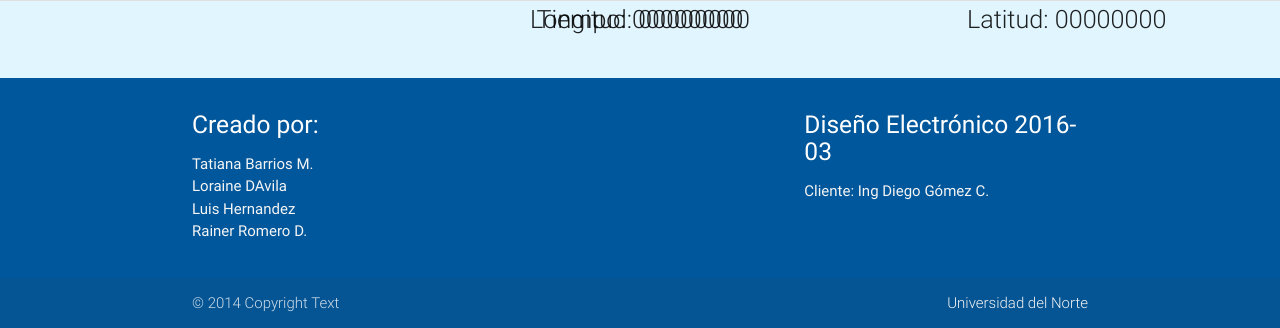
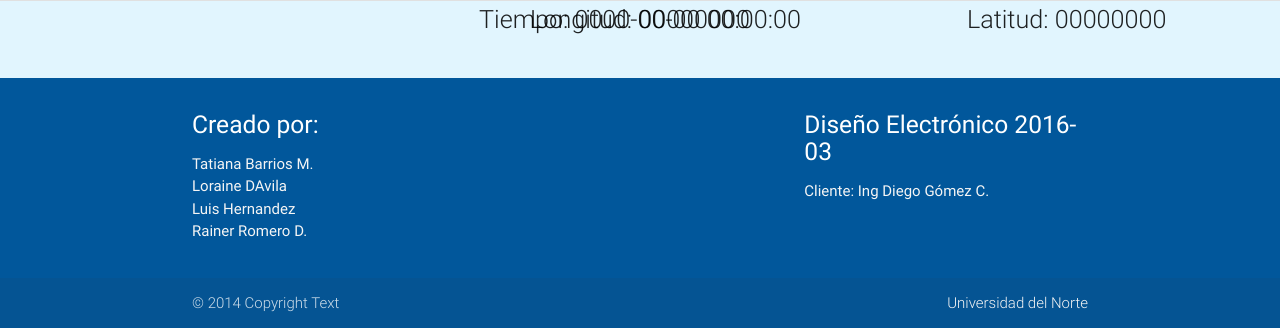
Before and after one commit to tiannymonti/electronicdesign, a PHP site: page /indexnew.php in a window 1280 px wide. Shown: the part 822-1150 px from the top of the page. Run offline with PHP 8.4, Linux system fonts and the light colour scheme; data that the repository does not hold is empty; some libraries are stand-ins or nearby versions; some web fonts are replaced.

Commit message:
Pequeños cambios

```diff
--- a/indexnew.php
+++ b/indexnew.php
@@ -34,7 +34,7 @@
 		<div class="row">
 		<div id="googleMap" style="width:95%;height:50em;margin:auto; margin-top:0.5em;"></div>
 		<div class="divider"></div>
-		<div class="col s4 push-s4" id="division"><span class="flow-text">Tiempo: </span><span class="flow-text" id="time">00000000</span></div>
+		<div class="col s4 push-s4" id="division"><span class="flow-text">Tiempo: </span><span class="flow-text" id="time">0000-00-00 00:00:00</span></div>
 		<div class="col s4 push-s4" id="division"><span class="flow-text">Latitud: </span><span class="flow-text" id="latitud">00000000</span></div>
 		<div class="col s4 pull-s4" id="division"><span class="flow-text">Longitud: </span><span class="flow-text" id="longitud">00000000</span></div>
 		</div>
```
